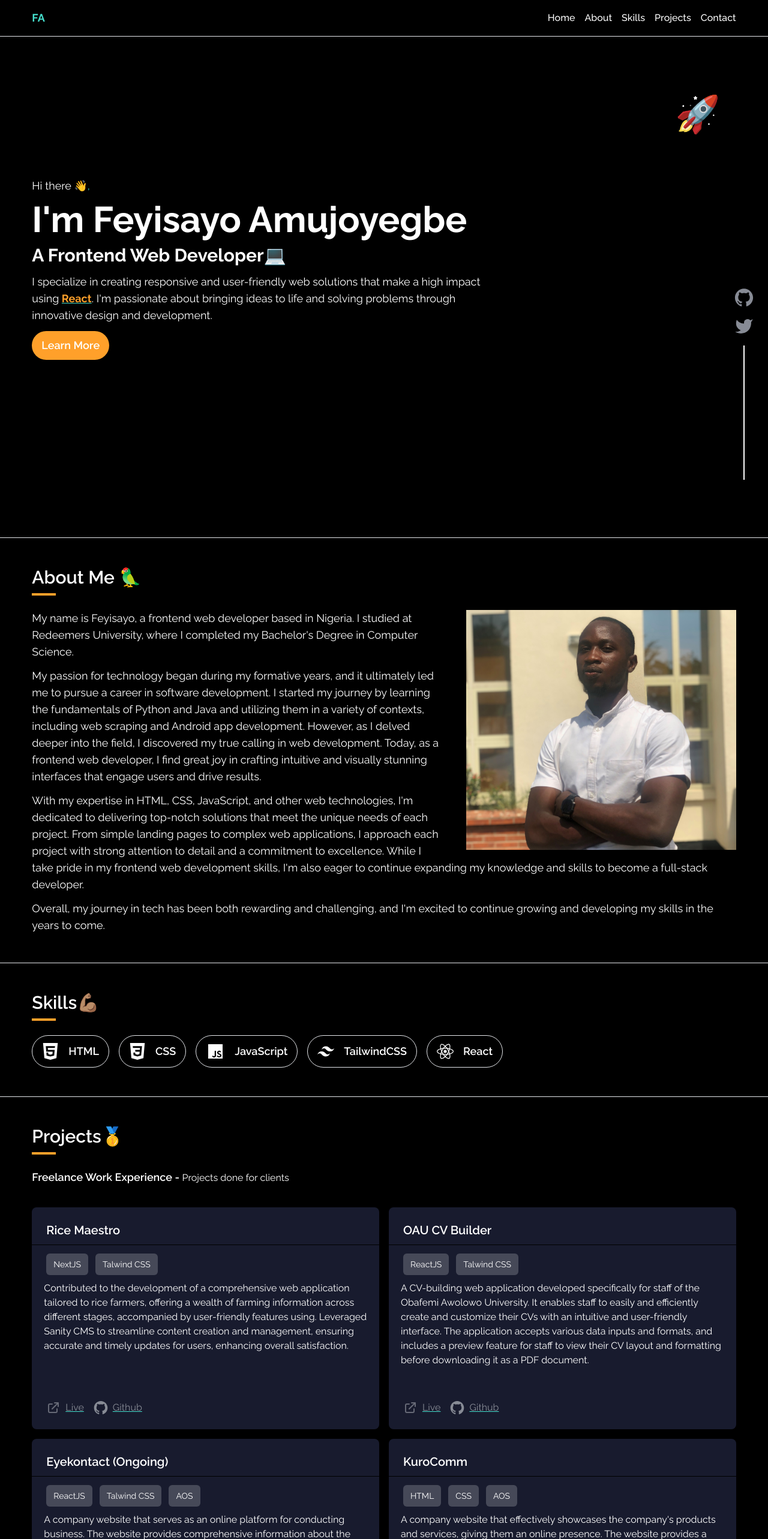
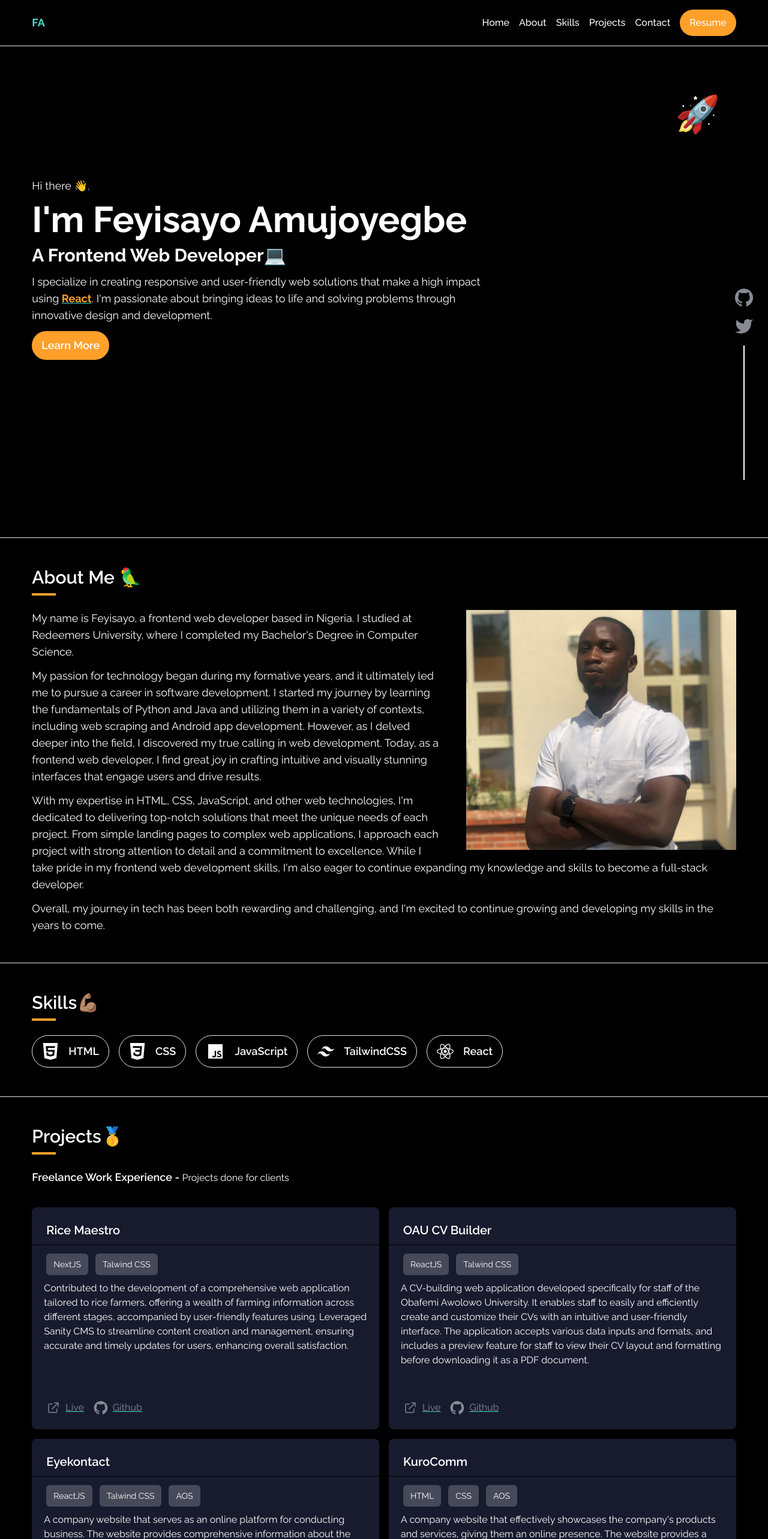
Before and after one commit to feyiamujo1/portfolio, a React (Create React App) app: page / in a window 1280 px wide. Shown: the top 2566 px of the page at 60% size. Built offline with nearby package versions, Linux system fonts and the light colour scheme; no server answers.

Commit message:
Added CV

```diff
--- a/src/App.js
+++ b/src/App.js
@@ -3,6 +3,7 @@ import { Link } from "react-router-dom";
 import { useEffect, useRef, useState } from 'react';
 import Hamburger from 'hamburger-react'
 import ReactLoading from 'react-loading'
+import FeyiAmujoResumePdf from "../src/assests/documents/FeyiAmujoCV.pdf"
 
 import SmallerProfileImage from "../src/assests/images/small_profile.jpg"
 
@@ -51,6 +52,7 @@ function App() {
                 <li className="cursor-pointer font-medium hover:text-yellow overflow-hidden" onClick={() => {projectRef.current.scrollIntoView({ behavior: 'smooth', block: 'start', inline: 'nearest', offsetTop: 100}); setOpenNav(!openNav)}}>Projects</li>
                 <li className="cursor-pointer font-medium hover:text-yellow overflow-hidden" onClick={() => {contactRef.current.scrollIntoView({ behavior: 'smooth', block: 'start', inline: 'nearest', offsetTop: 100}); setOpenNav(!openNav)}}>Contact</li>
               </ul>
+              <a className=" w-fit" href={FeyiAmujoResumePdf} download="Feyi-Amujo-cv.pdf"><p className="font-medium px-4 py-2.5 overflow-hidden rounded-full bg-yellow  hover:bg-light_blue">Resume</p></a>
               <div className="block md:hidden">
                 <Hamburger toggled={openNav} toggle={setOpenNav} size={26} color="#ffa02a" />
               </div>
@@ -221,7 +223,7 @@ function App() {
             </div>
             <div className="flex flex-col gap-4 bg-[#181b2e] rounded-lg py-6 justify-between min-h-[370px]">
               <div className="mx-auto space-y-2.5 ">
-                <h3 className="text-xl font-semibold px-6">Eyekontact (Ongoing)</h3>
+                <h3 className="text-xl font-semibold px-6">Eyekontact</h3>
                 <hr className="border-[#000000] "></hr>
                 <div className="flex gap-3 px-6 pt-1">
                   <p className="bg-[#464958] text-sm py-2 px-3 rounded-md">ReactJS</p>
```
Also changed, not shown: 1 other file (tests, documents, lock files or other folders).
